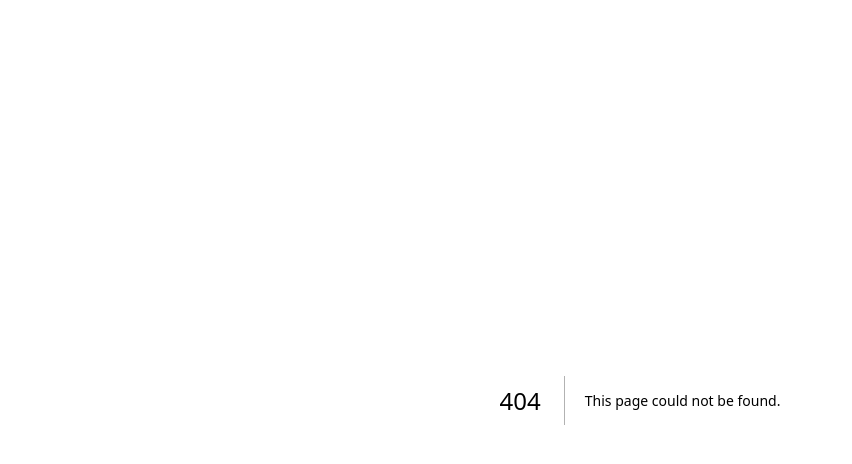
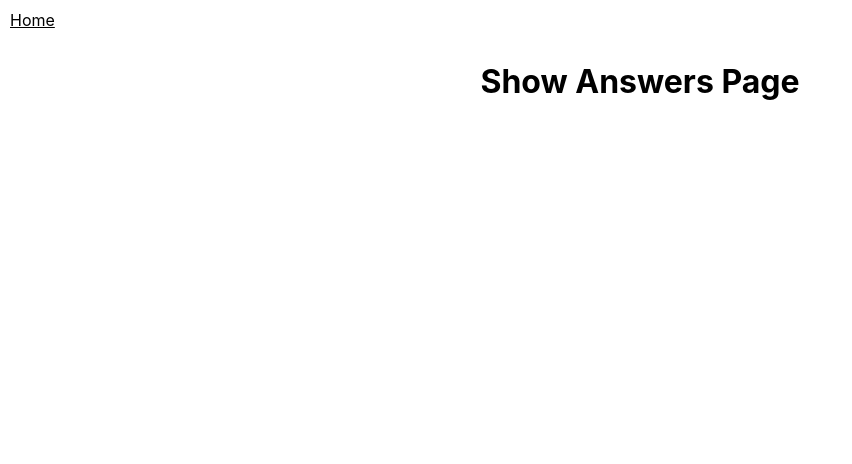
Before and after one commit to marialitwa/capstone-project, a Next.js app: page /answers in a window 1280 px wide. Before the commit this address had no page. Shown: the top 464 px of the page, without its empty margins (0-852 px from the left). Built offline with nearby package versions, Linux system fonts and the light colour scheme.

Commit message:
Create answers page and new components. Update localStorage.

```diff
--- /dev/null
+++ b/components/Footer.js
@@ -0,0 +1,6 @@
+import React from "react";
+import styled from "styled-components";
+
+export default function Footer() {
+  return <div>Footer</div>;
+}
--- a/pages/_app.js
+++ b/pages/_app.js
@@ -20,6 +20,7 @@ function MyApp({ Component, pageProps }) {
       {
         id: crypto.randomUUID(),
         text: answer,
+        createdDate: new Date(),
       },
     ]);
   }
@@ -30,6 +31,7 @@ function MyApp({ Component, pageProps }) {
       {
         id: crypto.randomUUID(),
         text: answer,
+        createdDate: new Date(),
       },
     ]);
   }
--- /dev/null
+++ b/pages/answers.js
@@ -0,0 +1,24 @@
+import React from "react";
+import Link from "next/link";
+import styled from "styled-components";
+
+export default function AnswersPage() {
+  return (
+    <>
+      <StyledLink href="/">Home</StyledLink>
+      <Heading>Show Answers Page</Heading>
+    </>
+  );
+}
+
+const Heading = styled.h1`
+  text-align: center;
+  margin: 2rem;
+  margin-bottom: 55px;
+`;
+
+const StyledLink = styled(Link)`
+  display: flex;
+  margin: 10px;
+  color: black;
+`;
--- a/pages/index.js
+++ b/pages/index.js
@@ -14,6 +14,7 @@ export default function Home() {
       <CurrentDate>{date}</CurrentDate>
       <StyledLink href="/morning">Frage am Morgen</StyledLink>
       <StyledLink href="/evening">Frage am Abend</StyledLink>
+      <StyledLink href="/answers">Deine Einträge</StyledLink>
     </Main>
   );
 }
@@ -34,7 +35,7 @@ const CurrentDate = styled.p`
 `;
 
 const StyledLink = styled(Link)`
-  margin: 1rem;
+  margin: 0.5rem;
   padding: 1.2rem;
   background-color: #434343;
   color: #fdfcfb;
```
Also changed, not shown: components/EveningAnswerCard.js (added), components/MorningAnswerCard.js (added).
